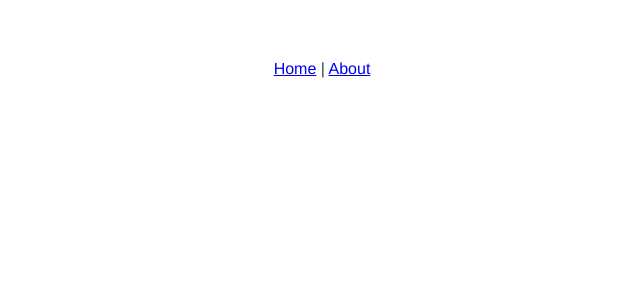
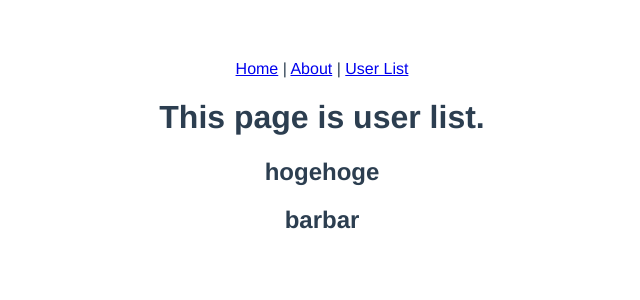
Before and after one commit to ksh-fthr/vue-work, a Vue app: page /users in a window 1280 px wide. Shown: the top 300 px of the page, without its empty margins (318-958 px from the left). Built offline with nearby package versions, Linux system fonts and the light colour scheme.

Commit message:
親子間でデータ(オブジェクト)を渡す処理を試した。

```diff
--- a/src/App.vue
+++ b/src/App.vue
@@ -2,7 +2,8 @@
   <div id="app">
     <div id="nav">
       <router-link to="/">Home</router-link> |
-      <router-link to="/about">About</router-link>
+      <router-link to="/about">About</router-link> |
+      <router-link to="/users">User List</router-link>
     </div>
     <router-view/>
   </div>
--- /dev/null
+++ b/src/components/UserList.vue
@@ -0,0 +1,67 @@
+<template>
+  <div>
+    <h1>This page is user list.</h1>
+    <!-- <div class="loading" v-if="loading">Loading Now...</div> -->
+    <!-- <div class="error" v-if="error"> -->
+      <!-- {{ error }} -->
+    <!-- </div> -->
+    <div v-for="user in users" :key="user.id">
+      <h2>{{ user.name }}</h2>
+    </div>
+  </div>
+</template>
+
+<script>
+export default {
+  name: 'UserList',
+  props: ['users']
+}
+/*
+var List = {
+  data: function () {
+    return {
+      loading: false,
+      users: function () { return [] },
+      error: null
+    }
+  },
+
+  created: function () {
+    this.fetchData()
+  },
+
+  watch: {
+    '$route': 'fetchData'
+  },
+
+  methods: {
+    fetchData: function () {
+      this.loading = true
+      getUsers(function (err, users) {
+        this.loading = false
+        if (err) {
+          this.error = err.toString()
+        } else {
+          this.users = users
+        }
+      }).bind(this)
+    }
+  }
+}
+
+var getUsers = function (callback) {
+  setTimeout(function () {
+    callback(null, [
+      {
+        id: 1,
+        name: 'hogehoge'
+      },
+      {
+        id: 2,
+        name: 'barbar'
+      }
+    ])
+  }, 1000 * 1)
+}
+*/
+</script>
--- a/src/router.js
+++ b/src/router.js
@@ -1,6 +1,7 @@
 import Vue from 'vue'
 import Router from 'vue-router'
 import Home from './views/Home.vue'
+import Users from './views/Users.vue'
 
 Vue.use(Router)
 
@@ -20,6 +21,11 @@ export default new Router({
       // this generates a separate chunk (about.[hash].js) for this route
       // which is lazy-loaded when the route is visited.
       component: () => import(/* webpackChunkName: "about" */ './views/About.vue')
+    },
+    {
+      path: '/users',
+      name: 'users',
+      component: Users
     }
   ]
 })
--- /dev/null
+++ b/src/views/Users.vue
@@ -0,0 +1,32 @@
+<template>
+  <div class="users">
+    <UserList :users="list" />
+  </div>
+</template>
+
+<script>
+// @ is an alias to /src
+import UserList from '@/components/UserList.vue'
+
+export default {
+  name: 'users',
+  data: function () {
+    return {
+      list: [
+        {
+          id: 1,
+          name: 'hogehoge'
+        },
+        {
+          id: 2,
+          name: 'barbar'
+        }
+      ]
+    }
+  },
+  components: {
+    UserList
+  }
+}
+
+</script>
```
Also changed, not shown: 1 other file (tests, documents, lock files or other folders).
